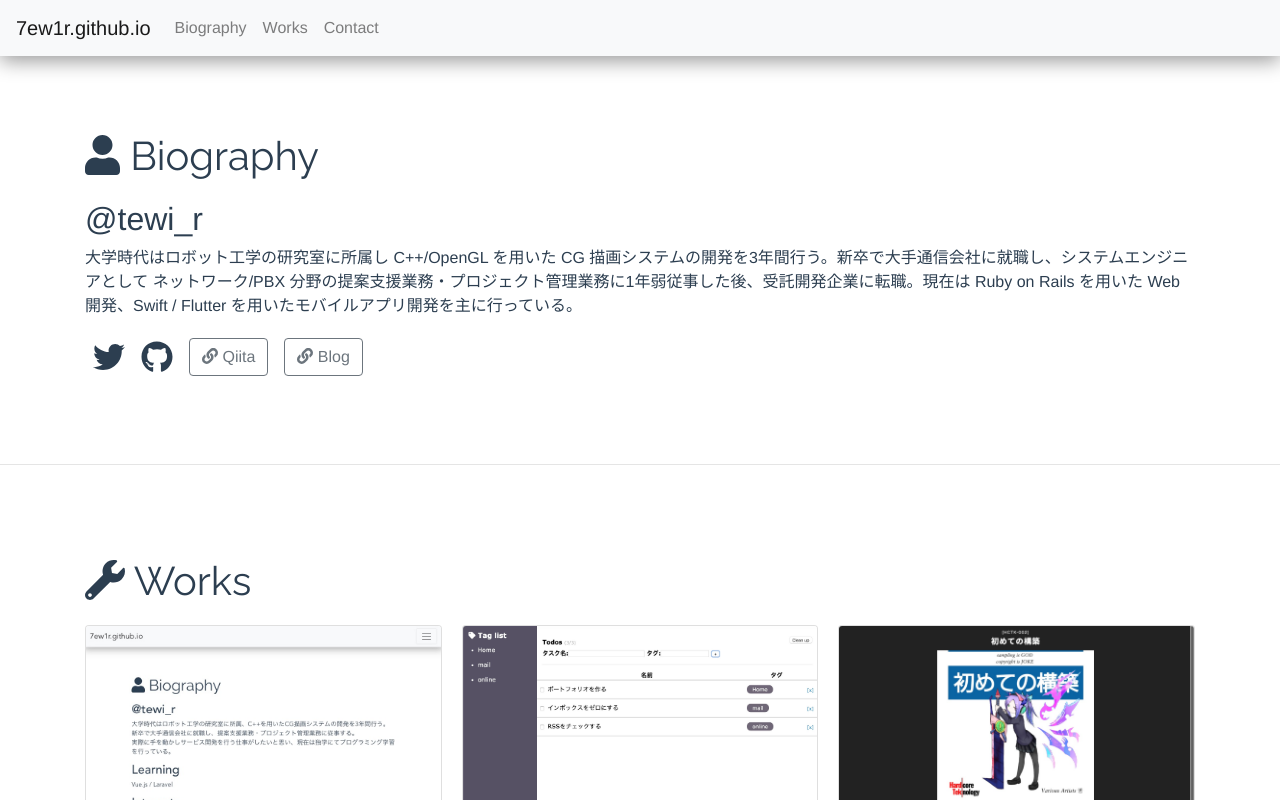
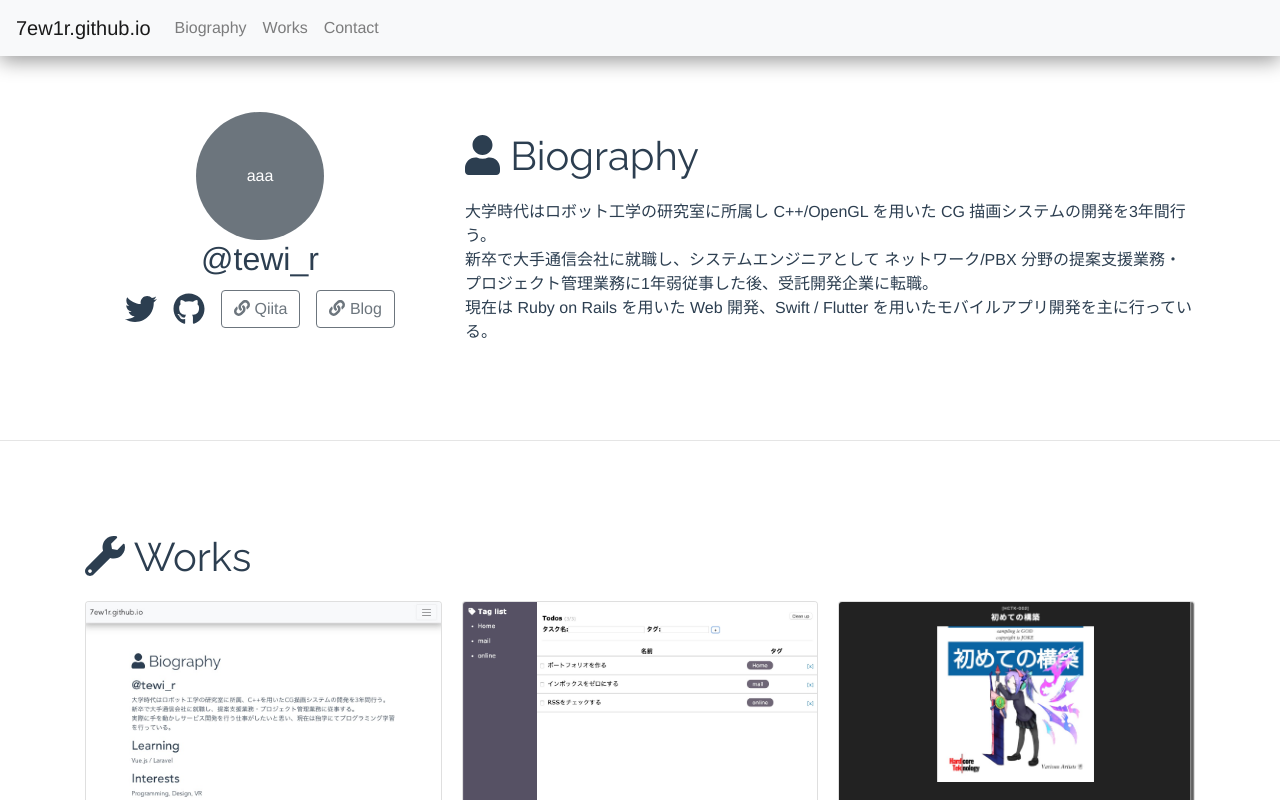
Before and after one commit to 7ew1r/portfolio-vue, a Vue app: page / in a window 1280 px wide. Shown: the top 800 px of the page. Built offline with nearby package versions, Linux system fonts and the light colour scheme.

Commit message:
:construction: wip: update bio

```diff
--- a/src/views/Bio.vue
+++ b/src/views/Bio.vue
@@ -2,29 +2,50 @@
   <!-- Biography -->
   <div id="biography" class="wrapper">
     <b-container>
+      <b-row>
+        <b-col class="text-center" sm="4">
+          <b-avatar class="avatar-image" size="8rem">aaa</b-avatar>
+          <div class="h2">@tewi_r</div>
+          <div class="link-icons">
+            <a href="https://twitter.com/tewi_r" target="_blank" rel="noopener noreferrer"><font-awesome-icon :icon="['fab', 'twitter']" /></a>
+            <a href="https://github.com/7ew1r" target="_blank" rel="noopener noreferrer"><font-awesome-icon :icon="['fab', 'github']" /></a>
+            <a href="https://qiita.com/TEWi_R" target="_blank" rel="noopener noreferrer"><b-button variant="outline-secondary"><font-awesome-icon icon="link" /> Qiita</b-button
+              ></a
+            >
+            <a href="http://tewir.hatenablog.com/" target="_blank" rel="noopener noreferrer"
+              ><b-button variant="outline-secondary"
+                ><font-awesome-icon icon="link" /> Blog</b-button
+              ></a
+            >
+          </div>
+        </b-col>
+        <b-col sm="8">
           <h1 class="section-title"><font-awesome-icon icon="user" /> Biography</h1>
-      <h2>@tewi_r</h2>
           <p class="profile-detail">
             <!-- eslint-disable-next-line max-len -->
-          大学時代はロボット工学の研究室に所属し C++/OpenGL を用いた CG 描画システムの開発を3年間行う。新卒で大手通信会社に就職し、システムエンジニアとして ネットワーク/PBX 分野の提案支援業務・プロジェクト管理業務に1年弱従事した後、受託開発企業に転職。現在は Ruby on Rails を用いた Web 開発、Swift / Flutter を用いたモバイルアプリ開発を主に行っている。
+            大学時代はロボット工学の研究室に所属し C++/OpenGL を用いた CG
+            描画システムの開発を3年間行う。<br>
+            新卒で大手通信会社に就職し、システムエンジニアとして
+            ネットワーク/PBX
+            分野の提案支援業務・プロジェクト管理業務に1年弱従事した後、受託開発企業に転職。<br>
+            現在は Ruby on Rails を用いた Web 開発、Swift / Flutter
+            を用いたモバイルアプリ開発を主に行っている。
           </p>
           <!-- <h2>Learning</h2>
       <p>Vue.js / Laravel</p> -->
           <!-- <h2>Interests</h2>
       <p>Design, VR</p> -->
-      <div class="link-icons">
-        <a href="https://twitter.com/tewi_r" target="_blank" rel="noopener noreferrer"><font-awesome-icon :icon="['fab', 'twitter']" /></a>
-        <a href="https://github.com/7ew1r" target="_blank" rel="noopener noreferrer"><font-awesome-icon :icon="['fab', 'github']" /></a>
-        <a href="https://qiita.com/TEWi_R" target="_blank" rel="noopener noreferrer"><b-button variant="outline-secondary"><font-awesome-icon icon="link" /> Qiita</b-button></a>
-        <a href="http://tewir.hatenablog.com/" target="_blank" rel="noopener noreferrer"><b-button variant="outline-secondary"><font-awesome-icon icon="link" /> Blog</b-button></a>
-      </div>
-    </b-container><!-- Biography -->
+        </b-col>
+      </b-row>
+    </b-container>
+    <!-- Biography -->
   </div>
 </template>
 
 <style lang="scss" scoped>
+
 .link-icons {
-    font-size: 2.0em;
+  font-size: 2em;
   margin: 0 auto;
   > a {
     color: #2c3e50;
@@ -37,11 +58,8 @@
 }
 </style>
 
-
 <script lang="ts">
 import Vue from 'vue';
 
-export default Vue.extend({
-
-});
+export default Vue.extend({});
 </script>
```
Lines whose indentation alone changed are shown as unchanged.
